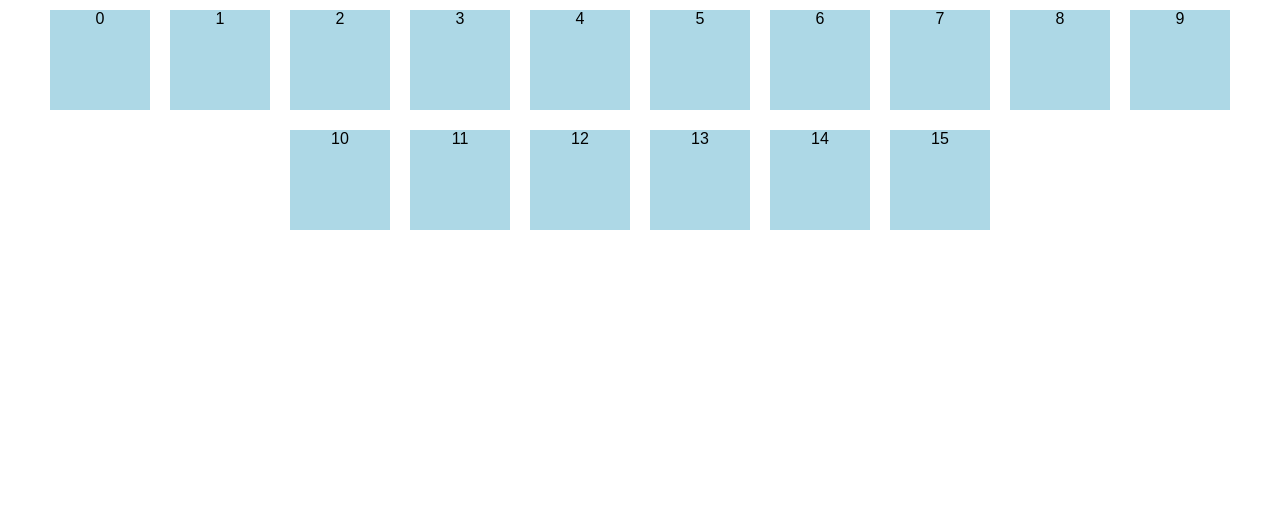
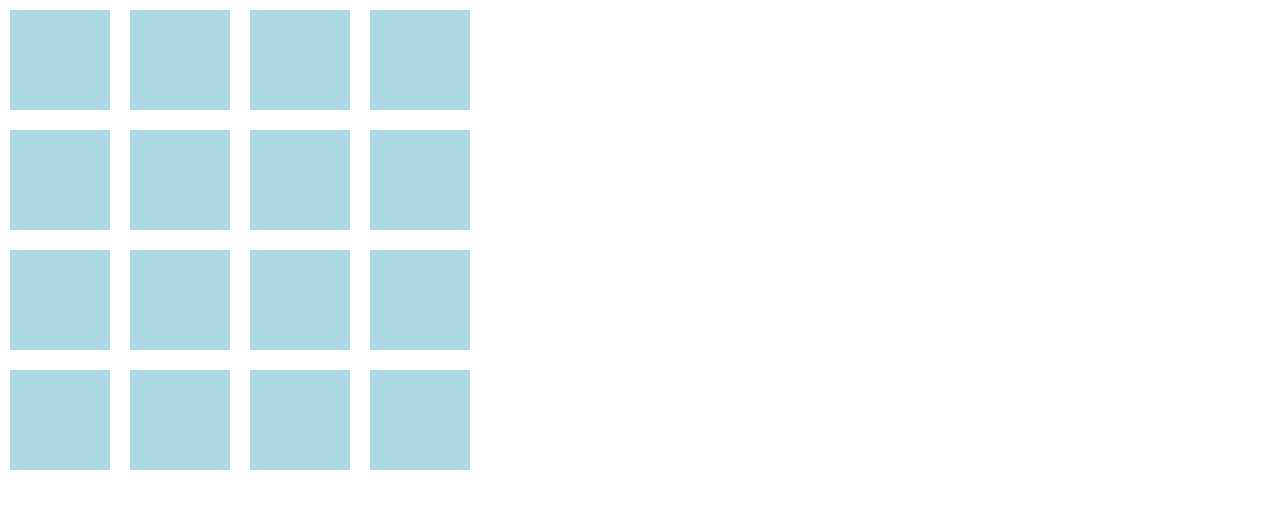
Before and after one commit to basilred/jetruby-test, a React (Create React App) app: page / in a window 1280 px wide. Shown: the top 508 px of the page. Built offline with nearby package versions, Linux system fonts and the light colour scheme.

Commit message:
It works

```diff
--- a/src/App.js
+++ b/src/App.js
@@ -1,5 +1,4 @@
 import React, { Component } from 'react';
-import logo from './logo.svg';
 import './App.css';
 import Tiles from './Tiles';
 
--- a/src/Tile.css
+++ b/src/Tile.css
@@ -4,4 +4,13 @@
     margin: 10px;
     background-color: lightblue;
     display: inline-block;
+    color: transparent;
+    font-size: 2em;
+    line-height: 100px;
+    cursor: pointer;
 }
+
+.Tile_opened {
+    background-color: orange;
+    color: black;
+}
--- a/src/Tile.js
+++ b/src/Tile.js
@@ -5,25 +5,26 @@ class Tile extends React.Component {
     constructor(props) {
         super(props);
         this.state = {
-            hasPair: false,
-            isOpen: false
+            // hasPair: false,
+            // isOpen: false
         }
     }
 
     handleClick = () => {
-        if (this.state.isOpen) {
+        if (this.props.isOpen) {
             return;
-        } else {
-            this.setState({
-                isOpen: true,
-            });
         }
 
-        this.props.onTileClick(this.props.pairNumber, this.props.index);
+        this.props.onTileClick(this.props.tag, this.props.index);
     }
 
     render() {
-        return (<div className="Tile" onClick={this.handleClick}>{this.props.index}</div>);
+        let classNames = "Tile";
+        if (this.props.isOpen) {
+            classNames += " Tile_opened";
+        }
+
+        return (<div className={classNames} onClick={this.handleClick}>{this.props.tag}</div>);
     }
 }
 
--- /dev/null
+++ b/src/Tiles.css
@@ -0,0 +1,3 @@
+.Tiles {
+    width: 480px;
+}
--- a/src/Tiles.js
+++ b/src/Tiles.js
@@ -1,54 +1,78 @@
 import React from 'react';
 import Tile from './Tile';
+import './Tiles.css';
 
 class Tiles extends React.Component {
     constructor(props) {
         super(props);
         this.state = {
-            currentPairNumber: null,
-            tiles: [],
+            prevTile: {},
             tilesState: []
         };
     }
 
-    getTiles = () => {
+    tags = [1, 1, 2, 2, 3, 3, 4, 4, 5, 5, 6, 6, 7, 7, 8, 8];
+
+    getTag = () => this.tags.splice(Math.floor(Math.random() * this.tags.length), 1)[0];
+
+    setTilesState = () => {
         const tiles = [];
-        const tilesState = [];
-        for (let i = 1; i <= 16; i++) {
-            const delim = i % 2;
-            tilesState.push(0);
-            tiles.push(
-                <Tile
-                    key={i}
-                    onTileClick={this.handleTileClick}
-                    index={i-1}
-                    pairNumber={delim ? i + 1 : i}
-                    open={tilesState[i-1]}/>
-                );
+
+        for (let i = 0; i < 16; i++) {
+            tiles.push({
+                tag: this.getTag(),
+                isOpen: false
+            });
         }
 
         this.setState({
-            tiles: tiles,
-            tilesState: tilesState
+            tilesState: tiles
         });
     }
 
-    handleTileClick = (pairNumber, index) => {
-        const tile = this.state.tiles[index];
-        const tiles = this.state.tiles;
-        tiles.splice(index, 1, tile);
+    handleTileClick = (tag, index) => {
 
-        this.setState({
-            tiles: tiles
-        });
+        const newState = this.state.tilesState;
+
+        if (this.state.prevTile.tag) {
+
+            if (tag === this.state.prevTile.tag) {
+                newState[index].isOpen = true;
+            } else {
+                newState[this.state.prevTile.index].isOpen = false;
+            }
+
+            this.setState({
+                prevTile: {},
+                tilesState: newState
+            });
+
+        } else {
+            newState[index].isOpen = true;
+            this.setState({
+                prevTile: {tag, index},
+                tilesState: newState
+            })
+        }
     }
 
     componentDidMount() {
-        this.getTiles();
+        this.setTilesState();
     }
 
     render() {
-        return (<div className="Tiles">{this.state.tiles}</div>);
+        return (
+            <div className="Tiles">
+                {this.state.tilesState.map((item, index) => (
+                    <Tile
+                        key={index}
+                        index={index}
+                        tag={item.tag}
+                        isOpen={item.isOpen}
+                        onTileClick={this.handleTileClick} />
+                ))}
+            </div>
+        );
     }
 }
 
```
Also changed, not shown: src/logo.svg (deleted).
